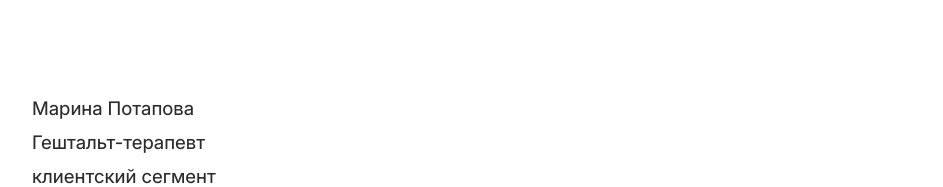
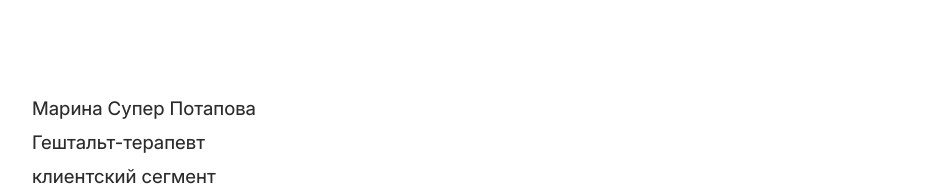
Before and after one commit to Eugene-Arutyunov/marina-potapova, an Eleventy site: page src/index.html in a window 1280 px wide. Shown: the top 187 px of the page, without its empty margins (160-1103 px from the left). Built offline with nearby package versions, Linux system fonts and the light colour scheme; Eleventy itself is replaced by a stand-in of ours; files that its build step writes are made by us from their sources.

Commit message:
Update index.html

```diff
--- a/src/index.html
+++ b/src/index.html
@@ -6,7 +6,7 @@
 {% block content %}
   <div class="ids__space XL"></div>
   <div class="ids__wrapper">
-    <p>Марина Потапова</p>
+    <p>Марина Супер Потапова</p>
     <p>Гештальт-терапевт</p>
 
     <p>клиентский сегмент</p>
```
